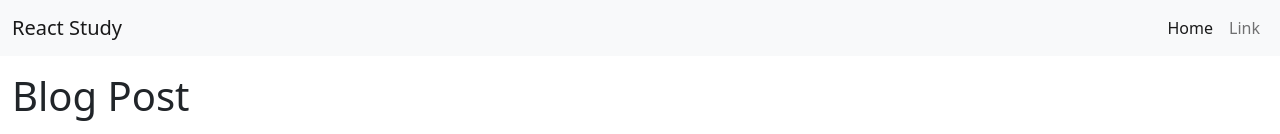
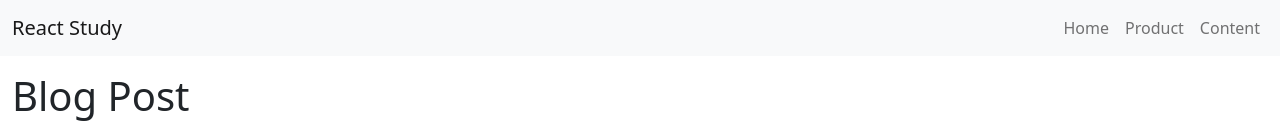
Before and after one commit to adrianmulyawan/belajar-react-dasar, a React (Create React App) app: page / in a window 1280 px wide. Shown: the top 134 px of the page. Built offline with nearby package versions, Linux system fonts and the light colour scheme; data requests are answered from the project's data file.

Commit message:
Tambah Link untuk mengarahkan ke route yang telah dibuat

```diff
--- a/src/components/navbar.component.jsx
+++ b/src/components/navbar.component.jsx
@@ -1,3 +1,5 @@
+import { Link } from "react-router-dom";
+
 const NavbarComponent = () => {
   return (
     <>
@@ -10,10 +12,14 @@ const NavbarComponent = () => {
           <div className="collapse navbar-collapse" id="navbarSupportedContent">
             <ul className="navbar-nav ms-auto mb-2 mb-lg-0">
               <li className="nav-item">
-                <a className="nav-link active" aria-current="page" href="/">Home</a>
+                {/* <a className="nav-link active" href="/">Home</a> */}
+                <Link to="/" className="nav-link">Home</Link>
               </li>
               <li className="nav-item">
-                <a className="nav-link" href="/">Link</a>
+                <Link to="/product" className="nav-link">Product</Link>
+              </li>
+              <li className="nav-item">
+                <Link to="/content" className="nav-link">Content</Link>
               </li>
             </ul>
           </div>
```
